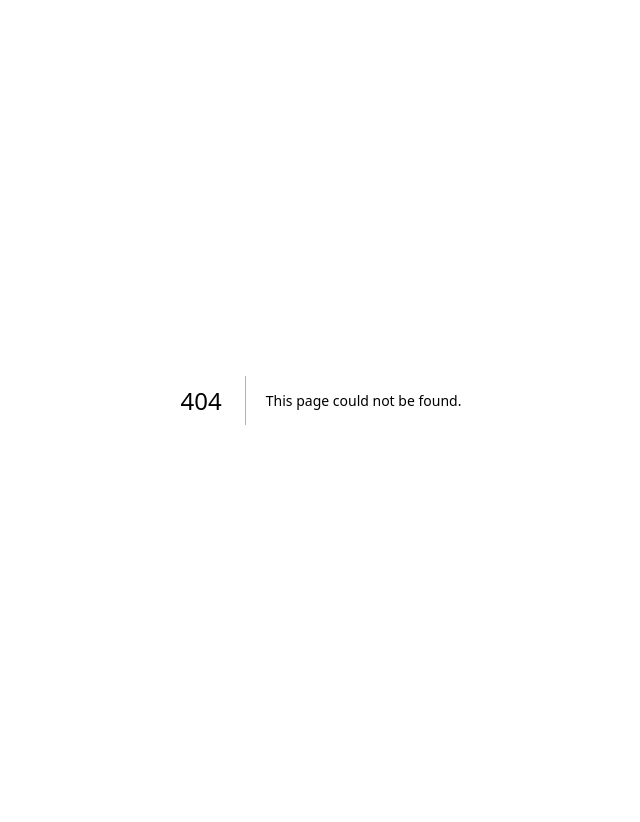
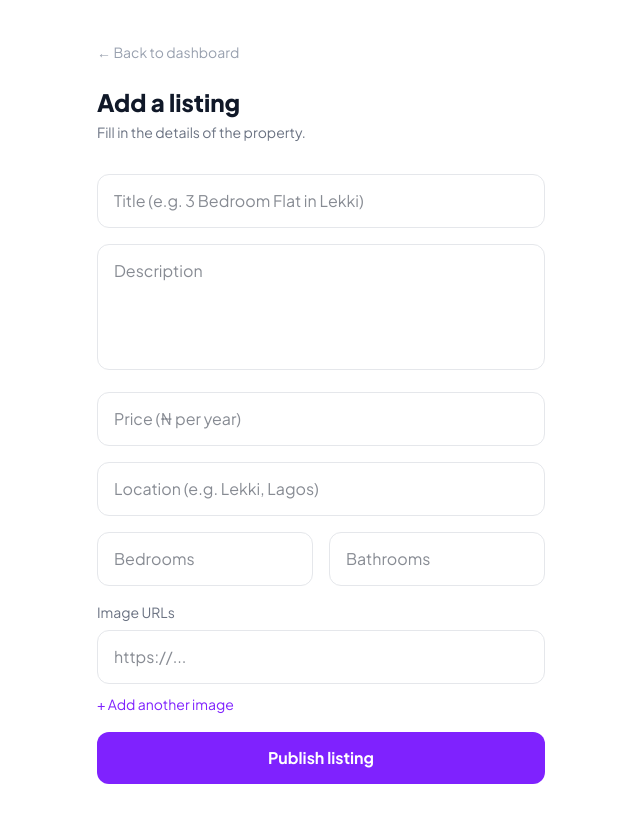
Before and after one commit to WallexCoder/rentsure, a Next.js app in the folder frontend/: page /dashboard/new in a window 1280 px wide. Before the commit this address had no page. Shown: the whole page, without its empty margins (319-959 px from the left). Before the commit the page ends 800 px from the top, so only its background shows below. Built offline with nearby package versions, Linux system fonts and the light colour scheme.

Commit message:
intial commit

```diff
--- /dev/null
+++ b/frontend/app/dashboard/new/page.tsx
@@ -0,0 +1,163 @@
+'use client';
+
+import { useState } from 'react';
+import { useRouter } from 'next/navigation';
+import { createListing } from '@/lib/api';
+
+export default function NewListingPage() {
+  const router = useRouter();
+  const [form, setForm] = useState({
+    title: '',
+    description: '',
+    price: '',
+    location: '',
+    bedrooms: '',
+    bathrooms: '',
+  });
+  const [imageUrls, setImageUrls] = useState(['']);
+  const [error, setError] = useState('');
+  const [loading, setLoading] = useState(false);
+
+  const handleChange = (
+    e: React.ChangeEvent<HTMLInputElement | HTMLTextAreaElement>
+  ) => {
+    setForm({ ...form, [e.target.name]: e.target.value });
+  };
+
+  const handleImageChange = (index: number, value: string) => {
+    const updated = [...imageUrls];
+    updated[index] = value;
+    setImageUrls(updated);
+  };
+
+  const addImageField = () => setImageUrls([...imageUrls, '']);
+
+  const handleSubmit = async (e: React.FormEvent) => {
+    e.preventDefault();
+    setError('');
+    setLoading(true);
+
+    const images = imageUrls.filter((url) => url.trim() !== '');
+
+    const res = await createListing({ ...form, images });
+    setLoading(false);
+
+    if (res.error) {
+      setError(res.error);
+      return;
+    }
+
+    router.push('/dashboard');
+  };
+
+  return (
+    <div className="min-h-screen bg-white text-gray-900 px-6 py-10">
+      <div className="max-w-md mx-auto">
+        <a href="/dashboard" className="text-sm text-gray-400 hover:text-gray-900 mb-6 inline-block">
+          ← Back to dashboard
+        </a>
+
+        <h1 className="text-2xl font-black mb-1">Add a listing</h1>
+        <p className="text-gray-500 text-sm mb-8">Fill in the details of the property.</p>
+
+        {error && (
+          <p className="text-red-600 text-sm mb-4 bg-red-50 border border-red-200 rounded-lg px-3 py-2">
+            {error}
+          </p>
+        )}
+
+        <form onSubmit={handleSubmit} className="space-y-4">
+          <input
+            type="text"
+            name="title"
+            placeholder="Title (e.g. 3 Bedroom Flat in Lekki)"
+            value={form.title}
+            onChange={handleChange}
+            className="w-full border border-gray-200 rounded-xl px-4 py-3.5 outline-none focus:border-violet-500 transition-colors"
+            required
+          />
+
+          <textarea
+            name="description"
+            placeholder="Description"
+            value={form.description}
+            onChange={handleChange}
+            rows={4}
+            className="w-full border border-gray-200 rounded-xl px-4 py-3.5 outline-none focus:border-violet-500 transition-colors resize-none"
+            required
+          />
+
+          <input
+            type="number"
+            name="price"
+            placeholder="Price (₦ per year)"
+            value={form.price}
+            onChange={handleChange}
+            className="w-full border border-gray-200 rounded-xl px-4 py-3.5 outline-none focus:border-violet-500 transition-colors"
+            required
+          />
+
+          <input
+            type="text"
+            name="location"
+            placeholder="Location (e.g. Lekki, Lagos)"
+            value={form.location}
+            onChange={handleChange}
+            className="w-full border border-gray-200 rounded-xl px-4 py-3.5 outline-none focus:border-violet-500 transition-colors"
+            required
+          />
+
+          <div className="grid grid-cols-2 gap-4">
+            <input
+              type="number"
+              name="bedrooms"
+              placeholder="Bedrooms"
+              value={form.bedrooms}
+              onChange={handleChange}
+              className="w-full border border-gray-200 rounded-xl px-4 py-3.5 outline-none focus:border-violet-500 transition-colors"
+              required
+            />
+            <input
+              type="number"
+              name="bathrooms"
+              placeholder="Bathrooms"
+              value={form.bathrooms}
+              onChange={handleChange}
+              className="w-full border border-gray-200 rounded-xl px-4 py-3.5 outline-none focus:border-violet-500 transition-colors"
+              required
+            />
+          </div>
+
+          <div>
+            <p className="text-sm text-gray-500 mb-2">Image URLs</p>
+            {imageUrls.map((url, i) => (
+              <input
+                key={i}
+                type="url"
+                placeholder="https://..."
+                value={url}
+                onChange={(e) => handleImageChange(i, e.target.value)}
+                className="w-full border border-gray-200 rounded-xl px-4 py-3.5 outline-none focus:border-violet-500 transition-colors mb-2"
+              />
+            ))}
+            <button
+              type="button"
+              onClick={addImageField}
+              className="text-sm text-violet-600 hover:underline"
+            >
+              + Add another image
+            </button>
+          </div>
+
+          <button
+            type="submit"
+            disabled={loading}
+            className="w-full bg-violet-600 hover:bg-violet-700 text-white font-bold py-3.5 rounded-xl transition-colors disabled:opacity-60"
+          >
+            {loading ? 'Publishing...' : 'Publish listing'}
+          </button>
+        </form>
+      </div>
+    </div>
+  );
+}
```
